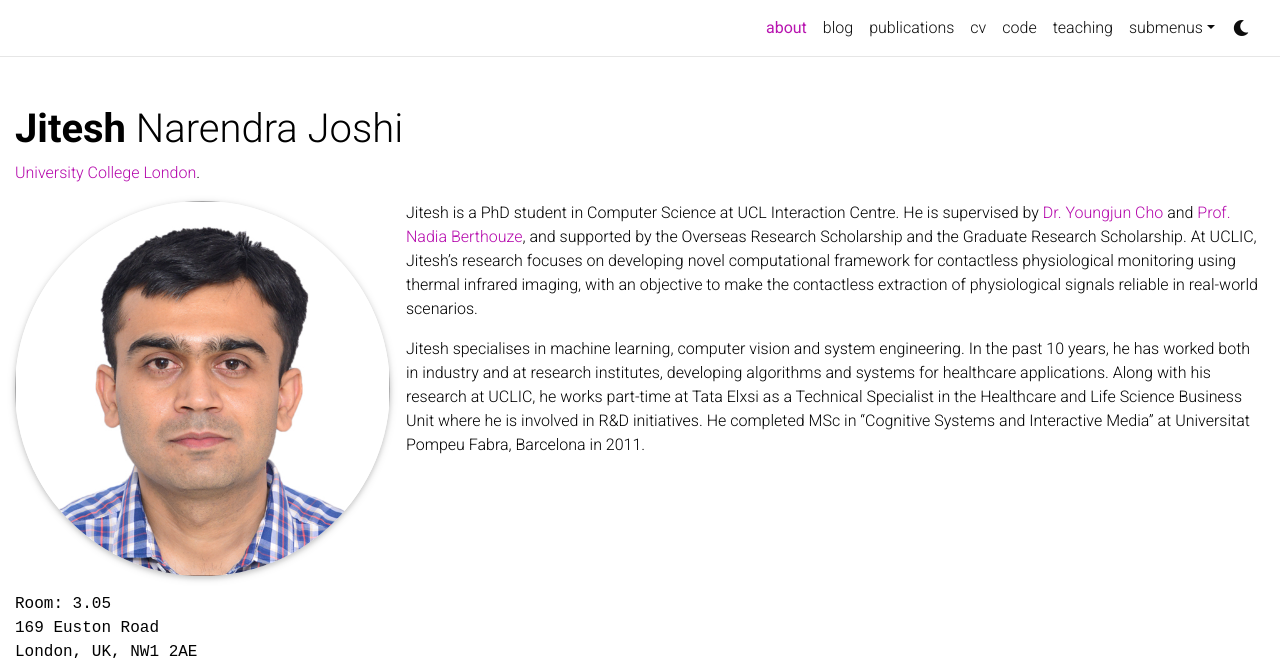
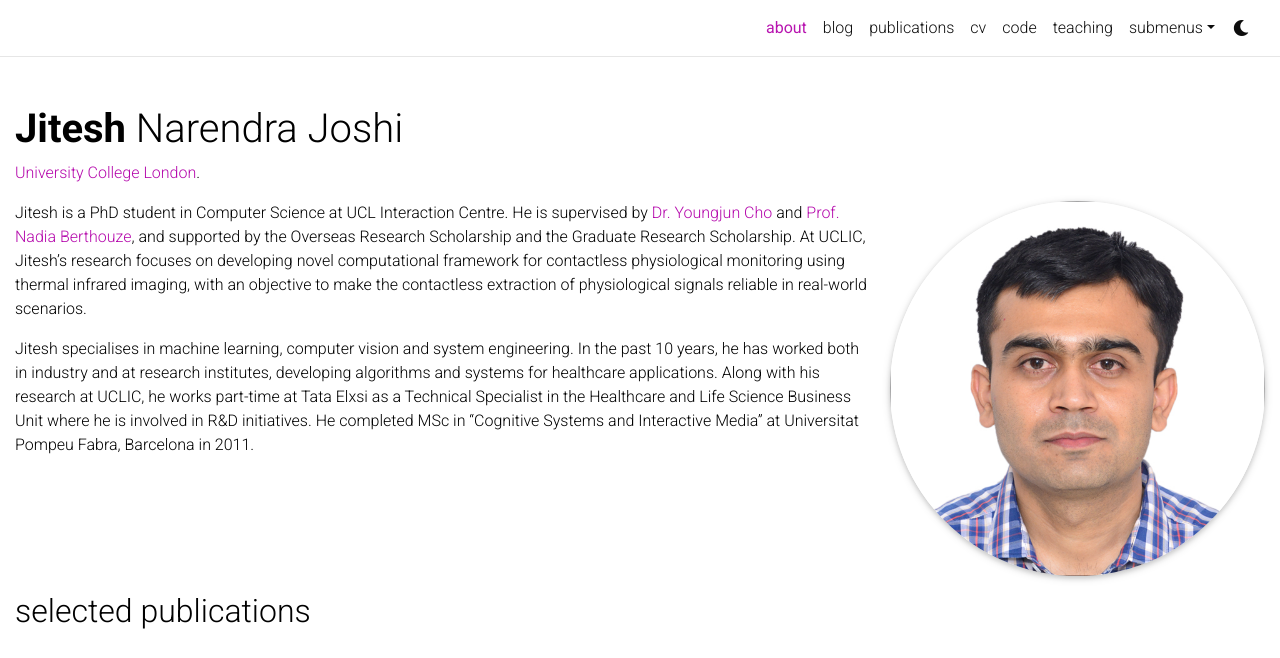
Before and after one commit to jnj256/jnj256.github.io, a Jekyll site: the page built from _pages/about.md, in a window 1280 px wide and 1025 px high, cut to the strip 0-658 px from the top of the window. Built offline with Jekyll 4.4.1, drawn with Linux system fonts in a browser that asks for light colours; full-size pictures stand in for the smaller copies a plugin makes; comment, search, counter and statistics services are not loaded; a style sheet for code colours, icons or effects is not loaded; some of the changed lines change nothing that is shown.

Commit message:
updated about page

```diff
--- a/_pages/about.md
+++ b/_pages/about.md
@@ -6,13 +6,13 @@ subtitle: <a href='https://uclic.ucl.ac.uk/'>University College London</a>.
 # Address. Contacts. Moto. Etc.
 
 profile:
-  align: left
+  align: right
   image: prof_pic.jpg
   image_circular: true # crops the image to make it circular
-  address: >
-    <p>Room: 3.05</p>
-    <p>169 Euston Road</p>
-    <p>London, UK, NW1 2AE</p>
+  # address: >
+    # <p>Room: 3.05</p>
+    # <p>169 Euston Road</p>
+    # <p>London, UK, NW1 2AE</p>
 
 news: false  # includes a list of news items
 selected_papers: true # includes a list of papers marked as "selected={true}"
```
